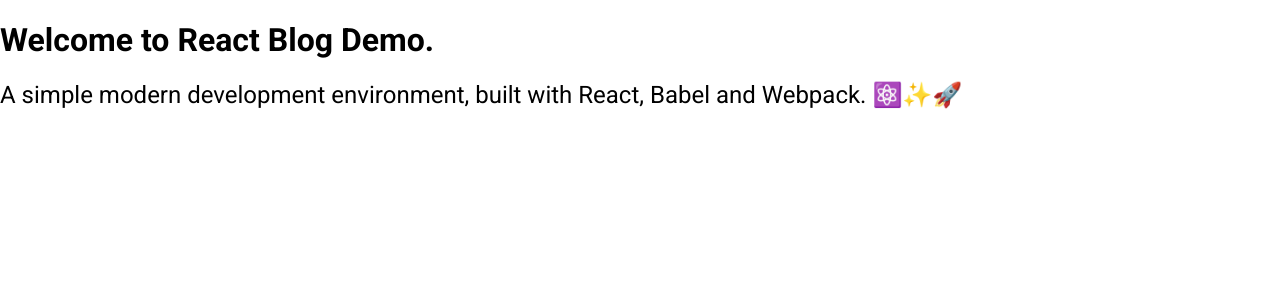
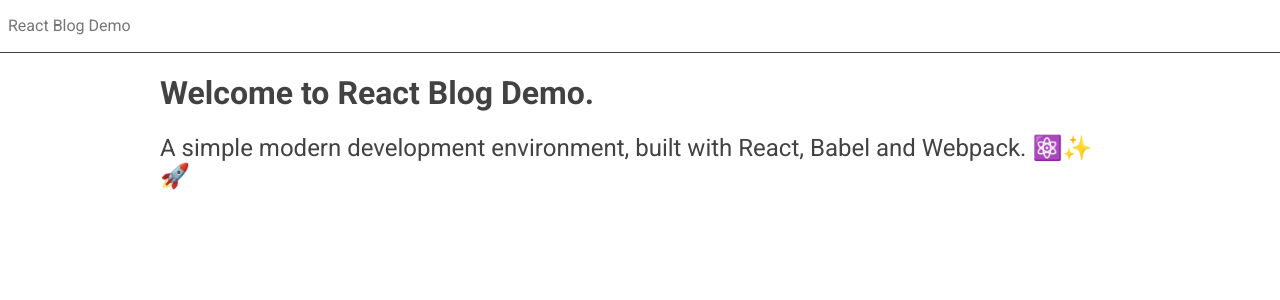
Before and after one commit to danielgynn/react-blog-demo, a React app: page / in a window 1280 px wide. Shown: the top 300 px of the page. Built offline with nearby package versions, Linux system fonts and the light colour scheme.

Commit message:
Include navbar component

```diff
--- a/app/App.jsx
+++ b/app/App.jsx
@@ -1,4 +1,7 @@
 import React from 'react';
+
+// components
+import NavigationBar from './components/NavigationBar.jsx';
 import HeaderMessage from './components/HeaderMessage.jsx';
 
 const appData = {
@@ -9,9 +12,12 @@
 export default class App extends React.Component {
   render() {
     return (
-      <main>
-        <HeaderMessage data={appData} />
-      </main>
+      <div>
+        <NavigationBar data={appData} />
+        <main>
+          <HeaderMessage data={appData} />
+        </main>
+      </div>
     )
   }
 }
--- /dev/null
+++ b/app/components/NavigationBar.jsx
@@ -0,0 +1,11 @@
+import React from 'react';
+
+export default class NavigationBar extends React.Component {
+  render() {
+    return (
+      <nav>
+        <a href="#">{this.props.data.title}</a>
+      </nav>
+    )
+  }
+}
--- a/app/styles/app.scss
+++ b/app/styles/app.scss
@@ -7,3 +7,6 @@
 // Base
 @import "base/reset";
 @import "base/type";
+
+// Components
+@import "components/navigation";
--- a/app/styles/base/_reset.scss
+++ b/app/styles/base/_reset.scss
@@ -2,3 +2,9 @@
 body {
   margin: 0;
 }
+
+main {
+  color: $color-black;
+  background-color: $color-white;
+  margin: 0 10rem;
+}
--- a/app/styles/base/_type.scss
+++ b/app/styles/base/_type.scss
@@ -7,3 +7,20 @@
 p {
   font-weight: 400;
 }
+
+a {
+  color: lighten($color-black, 20%);
+  cursor: pointer;
+  text-decoration: none;
+  border-bottom: 1px solid transparent;
+  transition: all .4s ease-in-out;
+
+  &:hover {
+    color: $color-black;
+    border-bottom: 1px solid $color-black;
+  }
+}
+
+.title {
+  text-align: center;
+}
--- /dev/null
+++ b/app/styles/components/_navigation.scss
@@ -0,0 +1,6 @@
+nav {
+  padding: 1rem .5rem;
+  display: flex;
+  align-items: center;
+  border-bottom: 1px solid $color-black;
+}
```
